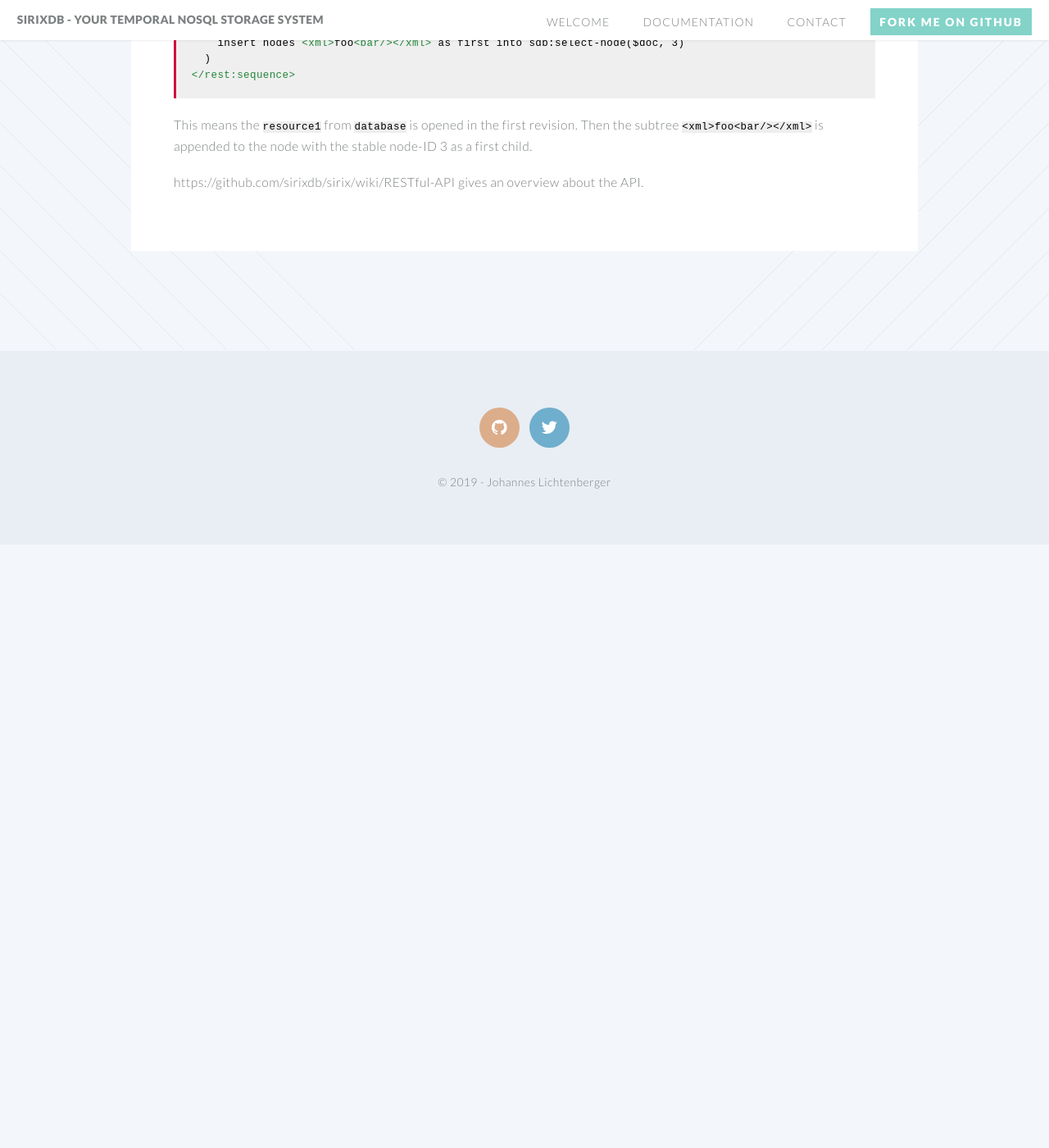
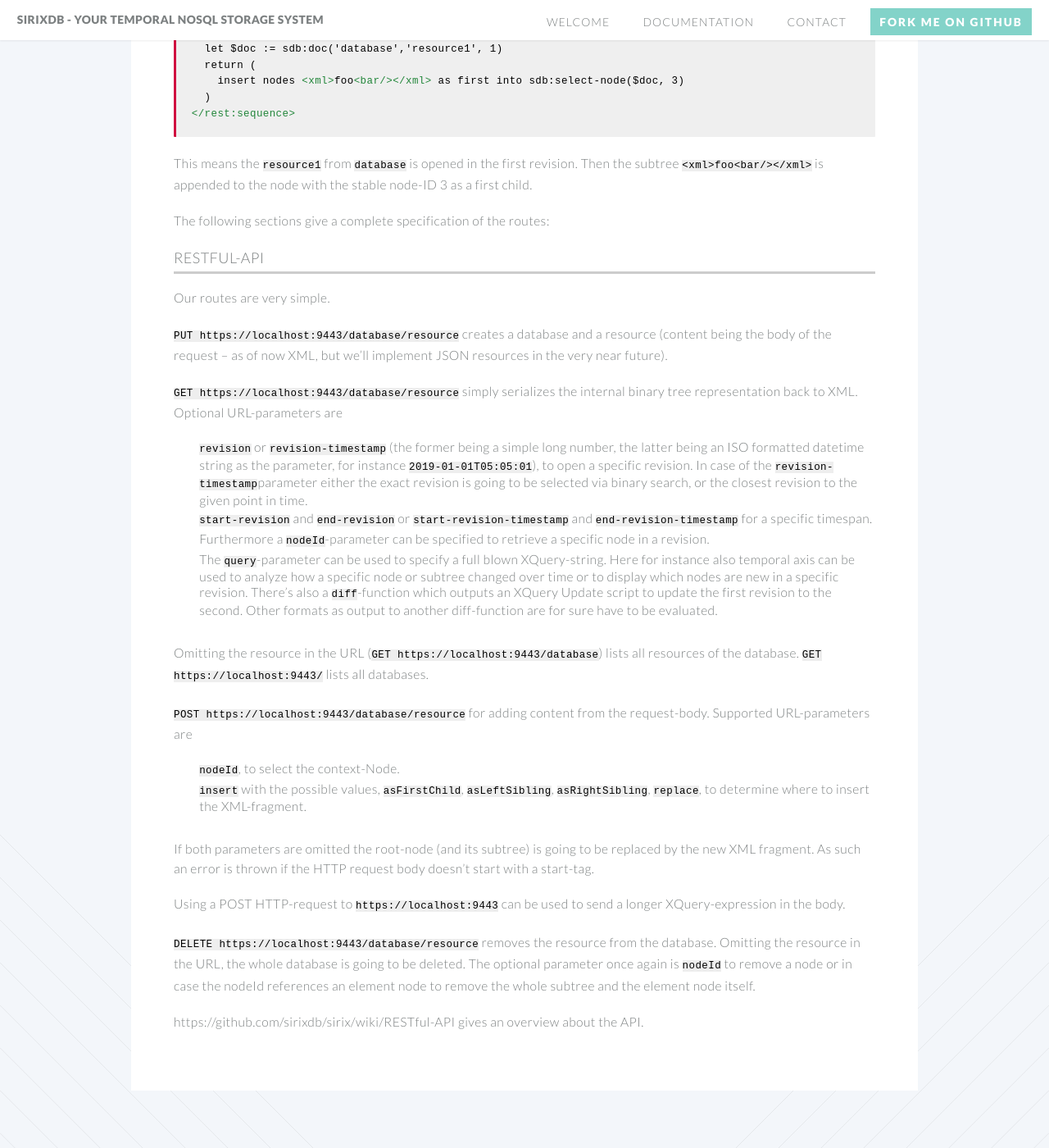
Before and after one commit to sirixdb/sirixdb.github.io, a Jekyll site: the page built from rest-api.md, in a window 1280 px wide and 1400 px high, scrolled down 4964 px. Shown: the whole window at 82% size. Built offline with Jekyll 4.4.1, drawn with Linux system fonts in a browser that asks for light colours; our own code applies the rules of GitHub Pages for plain Markdown files; before the commit the page ends 5628 px from its top, so only the background shows below that; some of the changed text lies outside the part shown.

Commit message:
Update rest-api.md

```diff
--- a/rest-api.md
+++ b/rest-api.md
@@ -4,7 +4,8 @@
 ---
 
 ### Introducation
-We provide a simple, asynchronous RESTful-API. Authorization is done via OAuth2 (Password Credentials/Resource Owner Flow) using a Keycloak authorization server instance. Keycloak can be set up as described in this excellent [tutorial](
+This API is asynchronous at its very core. We use Vert.x which is a toolkit, built on top of Netty. It is heavily inspired by Node.js but for the JVM. As such it uses event loop(s), that is thread(s), which never should by blocked by long running CPU tasks or disk bound I/O. We are using Kotlin with coroutines to keep the code simple.
+Authorization is done via OAuth2 (Password Credentials/Resource Owner Flow) using a Keycloak authorization server instance. Keycloak can be set up as described in this excellent [tutorial](
 https://piotrminkowski.wordpress.com/2017/09/15/building-secure-apis-with-vert-x-and-oauth2/).
 All you have to change is setting the client-id to "sirix" and put the client secret into our [configuration file]( https://raw.githubusercontent.com/sirixdb/sirix/master/bundles/sirix-rest-api/src/main/resources/sirix-conf.json). Change the value of "client.secret" to whatever Keycloak set up (can be found on the credetials tab of your account). Regarding Keycloak the direct access grant on the settings tab must be enabled. Our user-roles are "create" to allow creating databases/resources, "view" to allow to query database resources, "modify" to modify a database resource and "delete" to allow deletion thereof. Furthermore, a `key.pem` and a `cert.pem` file are needed. These two files have to be in your user home directory in a directory called "sirix-data", where Sirix stores the databases. For demo purposes they can be copied from our [resources directory](https://github.com/sirixdb/sirix/tree/master/bundles/sirix-rest-api/src/main/resources).
 
@@ -199,4 +200,33 @@
 
 This means the `resource1` from `database` is opened in the first revision. Then the subtree `<xml>foo<bar/></xml>` is appended to the node with the stable node-ID 3 as a first child.
 
+The following sections give a complete specification of the routes:
+
+### RESTful-API
+
+
+Our routes are very simple.
+
+`PUT https://localhost:9443/database/resource` creates a database and a resource (content being the body of the request -- as of now XML, but we'll implement JSON resources in the very near future).
+
+`GET https://localhost:9443/database/resource` simply serializes the internal binary tree representation back to XML. Optional URL-parameters are
+
+- `revision`  or `revision-timestamp` (the former being a simple long number, the latter being an ISO formatted datetime string as the parameter, for instance `2019-01-01T05:05:01`), to open a specific revision. In case of the `revision-timestamp`parameter either the exact revision is going to be selected via binary search, or the closest revision to the given point in time.
+- `start-revision` and `end-revision` or `start-revision-timestamp` and `end-revision-timestamp` for a specific timespan.
+- Furthermore a `nodeId`-parameter can be specified to retrieve a specific node in a revision.
+- The `query`-parameter can be used to specify a full blown XQuery-string. Here for instance also temporal axis can be used to analyze how a specific node or subtree changed over time or to display which nodes are new in a specific revision. There's also a `diff`-function which outputs an XQuery Update script to update the first revision to the second. Other formats as output to another diff-function are for sure have to be evaluated.
+
+Omitting the resource in the URL (`GET https://localhost:9443/database`) lists all resources of the database. `GET https://localhost:9443/` lists all databases.
+
+`POST https://localhost:9443/database/resource` for adding content from the request-body. Supported URL-parameters are
+- `nodeId`, to select the context-Node.
+- `insert` with the possible values, `asFirstChild`, `asLeftSibling`, `asRightSibling`, `replace`, to determine where to insert the XML-fragment.
+
+If both parameters are omitted the root-node (and its subtree) is going to be replaced by the new XML fragment. As such an error is thrown if the HTTP request body doesn't start with a start-tag.
+
+Using a POST HTTP-request to `https://localhost:9443` can be used to send a longer XQuery-expression in the body.
+
+`DELETE https://localhost:9443/database/resource` removes the resource from the database. Omitting the resource in the URL, the whole database is going to be deleted. The optional parameter once again is `nodeId` to remove a node or in case the nodeId references an element node to remove the whole subtree and the element node itself.
+
+
 https://github.com/sirixdb/sirix/wiki/RESTful-API gives an overview about the API.
```
